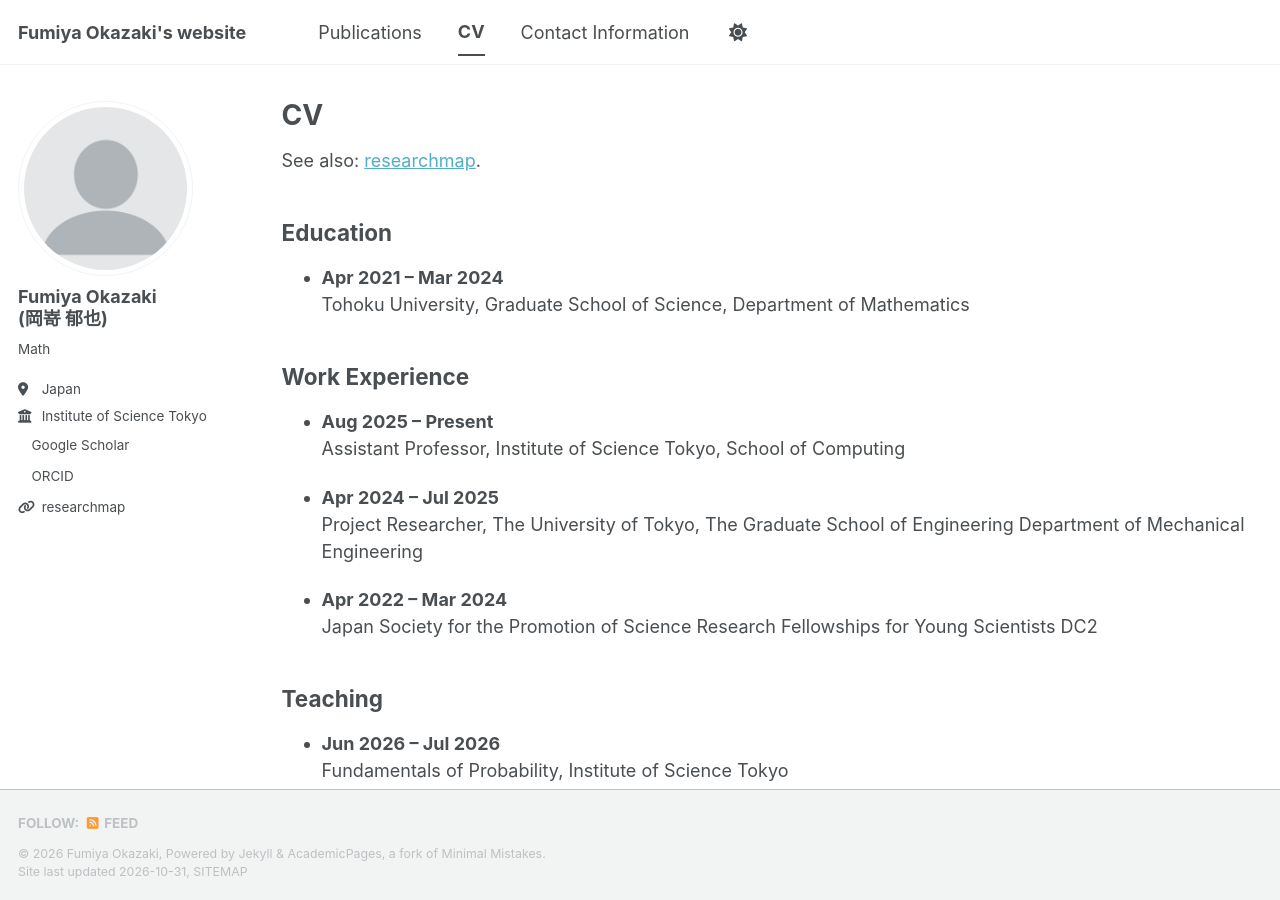
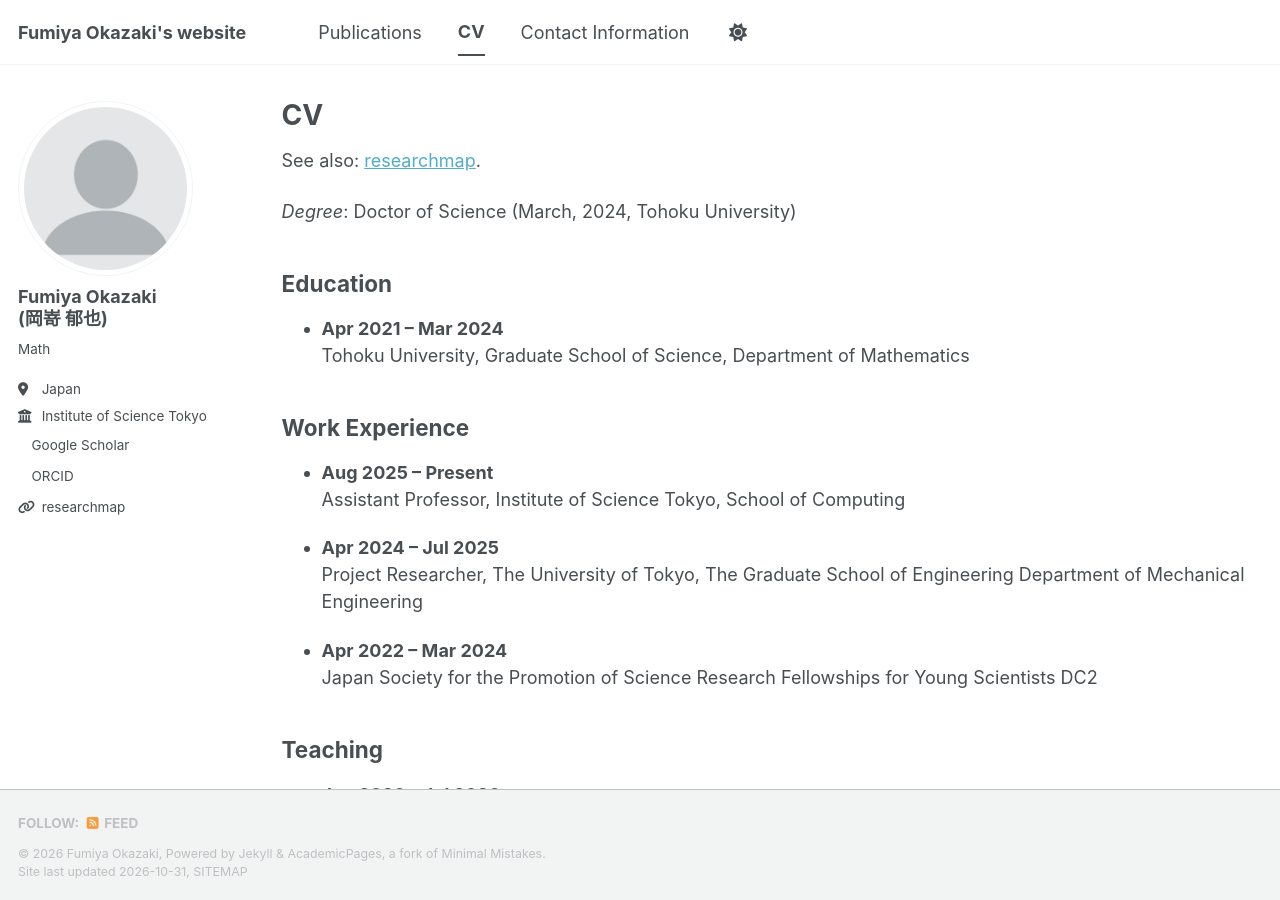
Before and after one commit to f-okazaki/f-okazaki.github.io, a Jekyll site: the page built from _pages/cv.md, in a window 1280 px wide and 900 px high. Built offline with Jekyll 4.4.1, drawn with Linux system fonts in a browser that asks for light colours; a script bundle is joined from its source files by our own code; a style sheet for code colours, icons or effects is not loaded.

Commit message:
Add Doctor of Science degree to CV

```diff
--- a/_pages/cv.md
+++ b/_pages/cv.md
@@ -12,6 +12,8 @@ See also:
    target="_blank"
    rel="noopener noreferrer">researchmap</a>.
 </p>
+
+*Degree*: Doctor of Science (March, 2024, Tohoku University)
 
 {% assign cvdata = site.data.researchmap_cv %}
 
```
